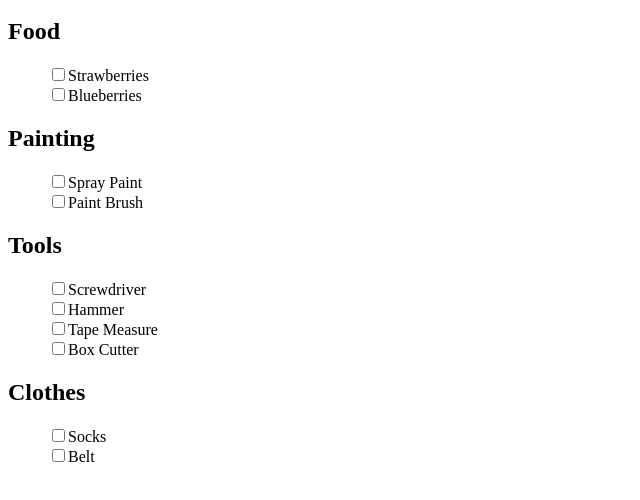
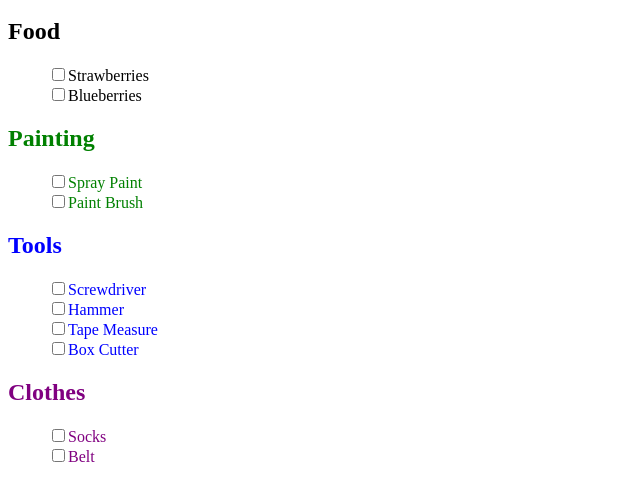
Before and after one commit to mulnch01/mulnch01.github.io, a plain HTML site: page shopping.html in a window 1280 px wide. Shown: the part 48-548 px from the top of the page, without its empty margins (0-640 px from the left). Drawn offline with Linux system fonts and the light colour scheme.

Commit message:
Update shopping.html

```diff
--- a/shopping.html
+++ b/shopping.html
@@ -1,5 +1,5 @@
 <html>
-<link rel="stylesheet" href="shop.css" type="text/css">
+<link rel="stylesheet" href="shopping.css" type="text/css">
 <h1>Shopping List</h1>
 <h2 class="Food">Food</h2>
 <ol class="Food">
```
